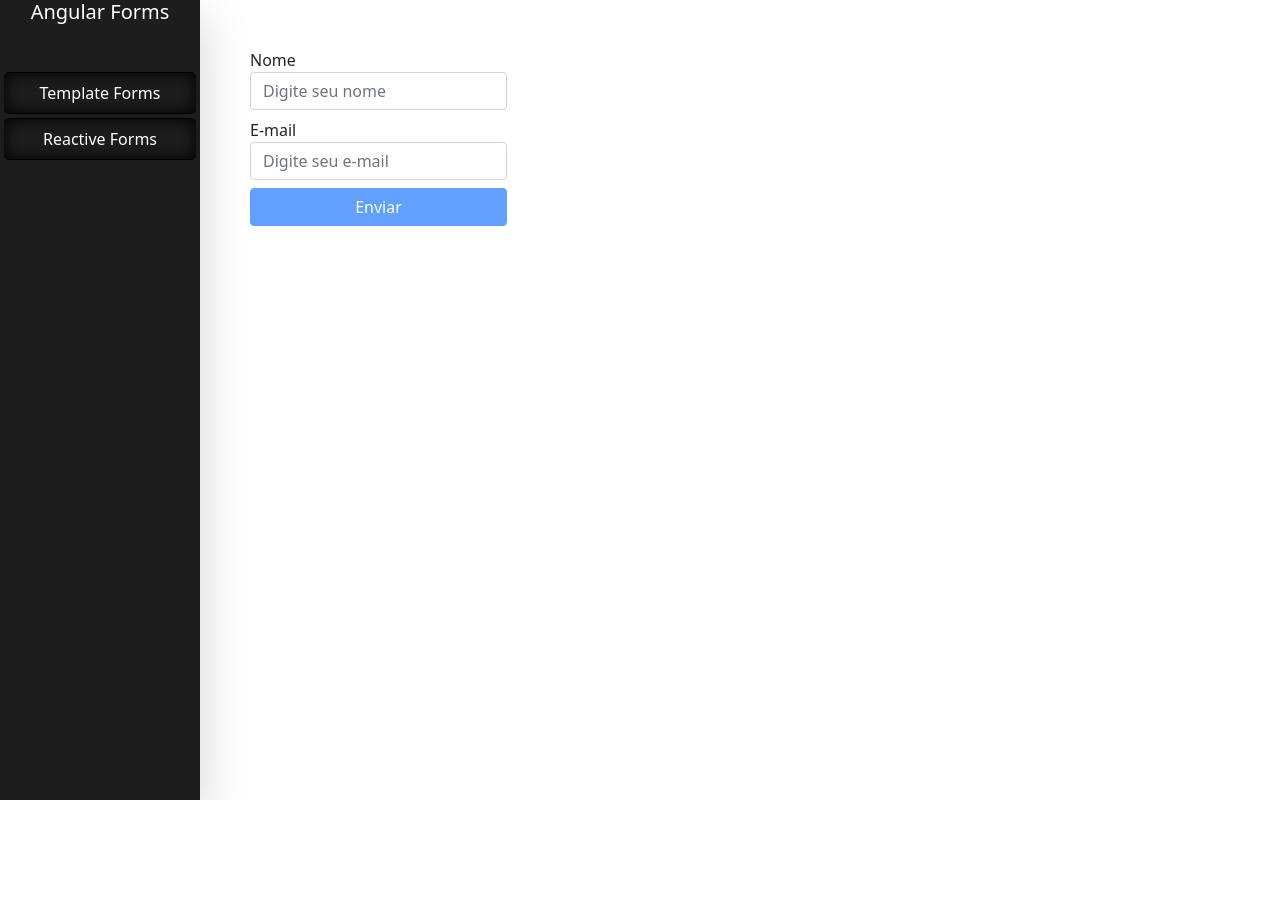
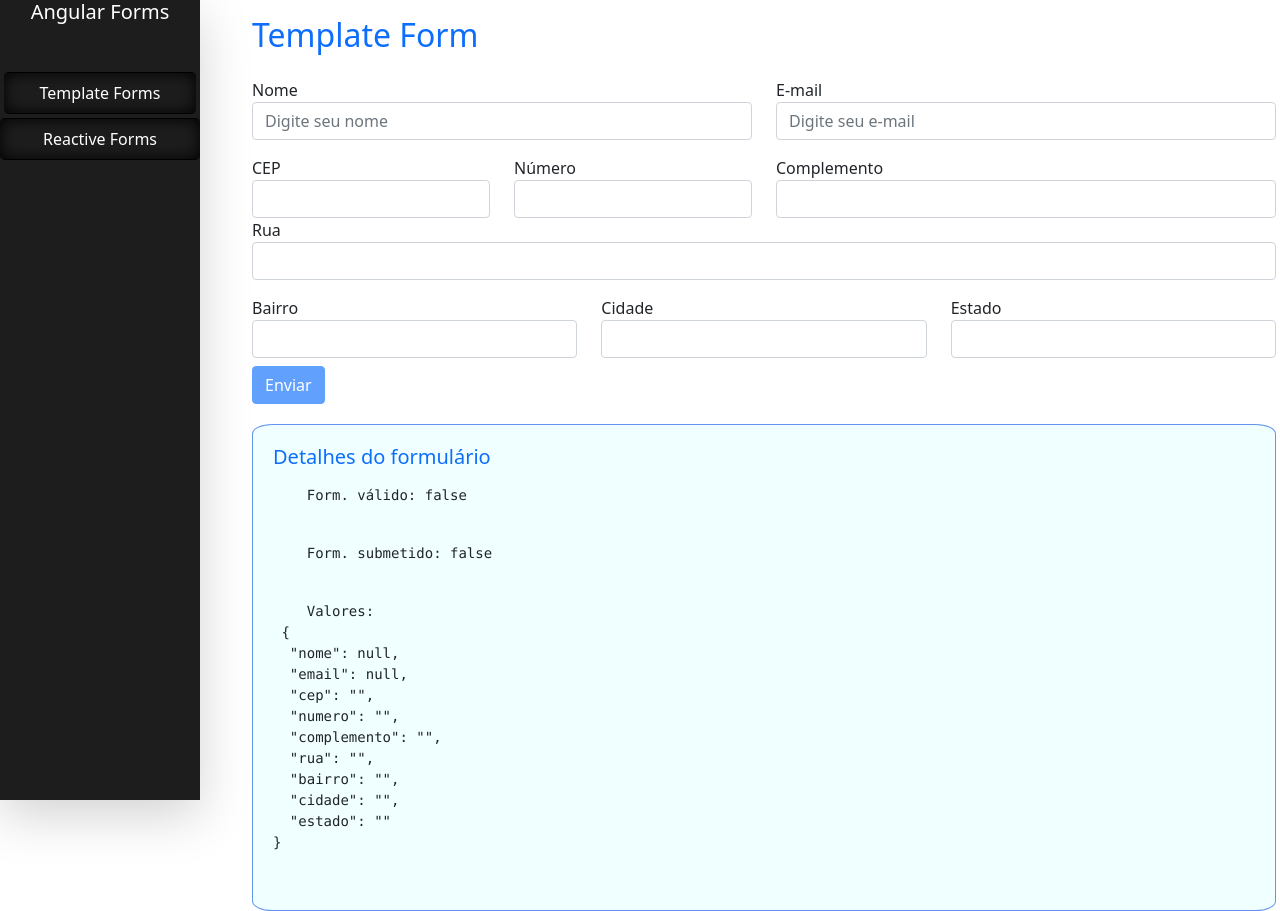
Before and after one commit to DaniloTeixeira/forms-angular, an Angular app: page /template in a window 1280 px wide. Before the commit the page ends 800 px from the top, so only its background shows below. Built offline with nearby package versions, Linux system fonts and the light colour scheme.

Commit message:
Criação do layout do formulário

```diff
--- /dev/null
+++ b/src/app/forms/form-debug/form-debug.component.css
@@ -0,0 +1,7 @@
+.pre {
+  margin-top: 20px;
+  padding: 20px;
+  background-color: azure;
+  border: 1px solid cornflowerblue;
+  border-radius: 2%;
+}
--- /dev/null
+++ b/src/app/forms/form-debug/form-debug.component.html
@@ -0,0 +1,12 @@
+<div class="pre" *ngIf="form">
+  <div class="mb-3 text-primary h5">Detalhes do formulário</div>
+  <pre>
+    Form. válido: {{ form.valid }}
+  </pre>
+  <pre>
+    Form. submetido: {{ form.submitted }}
+  </pre>
+  <pre>
+    Valores: <br> {{ form.value | json }}
+  </pre>
+</div>
--- /dev/null
+++ b/src/app/forms/form-debug/form-debug.component.ts
@@ -0,0 +1,14 @@
+import { Component, Input, OnInit } from '@angular/core';
+
+@Component({
+  selector: 'app-form-debug',
+  templateUrl: './form-debug.component.html',
+  styleUrls: ['./form-debug.component.css'],
+})
+export class FormDebugComponent implements OnInit {
+  @Input() form: any;
+
+  constructor() {}
+
+  ngOnInit(): void {}
+}
--- /dev/null
+++ b/src/app/forms/form-debug/index.ts
@@ -0,0 +1 @@
+export * from './form-debug.component';
--- a/src/app/forms/template/template.component.css
+++ b/src/app/forms/template/template.component.css
@@ -8,3 +8,13 @@
 .ng-invalid.ng-touched:not(form) {
   border: 1px solid red;
 }
+
+form {
+  width: 80vw;
+}
+
+/* .btn {
+  display: flex;
+  width: 50%;
+
+} */
--- a/src/app/forms/template/template.component.html
+++ b/src/app/forms/template/template.component.html
@@ -1,6 +1,10 @@
 <!-- #f -> variável local -->
-<form #f="ngForm" (ngSubmit)="onSubmit(f)">
-  <div class="form-group mt-5">
+
+<div class="container-fluid">
+  <h2 class="text-primary mt-3">Template Form</h2>
+  <form class="mt-4" #f="ngForm" (ngSubmit)="onSubmit(f)">
+    <div class="row mb-3">
+      <div class="form-group col-md-6">
         <label for="nome">Nome</label>
         <input
           type="text"
@@ -12,15 +16,17 @@
           required
           #nome="ngModel"
         />
-    <div class="text-danger" *ngIf="!nome.valid && nome.touched">
-      Campo obrigatório!
+        <span class="text-danger" *ngIf="!nome.valid && nome.touched">
+          Nome é obrigatório!
+        </span>
       </div>
+
       <!--
             [(ngModel)]="user.nome" -> two way data-binding = O objeto é atualizado juntamente com as mudanças do input
             [ngModel]="user.nome" -> property-binding = Apenas inicializa o valor, o objeto não é atualizado com as mudanças do input
         -->
-  </div>
-  <div class="form-group mt-2">
+
+      <div class="form-group col-md-6">
         <label for="">E-mail</label>
         <input
           type="email"
@@ -33,8 +39,9 @@
           email
           #email="ngModel"
         />
-    <div class="text-danger" *ngIf="!email.valid && nome.touched">
+        <span class="text-danger" *ngIf="!email.valid && email.touched">
           E-mail inválido!
+        </span>
       </div>
 
       <!--
@@ -43,11 +50,132 @@
             validador do campo e-mail -> pattern="^[_a-z0-9-]+(\.[_a-z0-9-]+)*@[a-z0-9-]+(\.[a-z0-9-]+).(\.[a-z]{2,3})$"
         -->
     </div>
-  <button
-    class="btn btn-primary mt-2 w-100"
-    [disabled]="!f.valid"
-    type="submit"
+
+    <div class="row">
+      <div class="col-md-3">
+        <label for="cep" class="control-label">CEP</label>
+        <input
+          type="text"
+          class="form-control"
+          id="cep"
+          name="cep"
+          ngModel
+          required
+          #cep="ngModel"
+        />
+        <span class="text-danger" *ngIf="!cep.valid && cep.touched">
+          CEP é obrigatório!
+        </span>
+      </div>
+
+      <div class="col-md-3">
+        <label for="numero" class="control-label">Número</label>
+        <input
+          type="number"
+          class="form-control"
+          id="numero"
+          name="numero"
+          ngModel
+          required
+          #numero="ngModel"
+        />
+        <span class="text-danger" *ngIf="!numero.valid && numero.touched">
+          Número é obrigatório!
+        </span>
+      </div>
+
+      <div class="col-md-6">
+        <label for="cep" class="control-label">Complemento</label>
+        <input
+          type="text"
+          class="form-control"
+          id="complemento"
+          name="complemento"
+          ngModel
+          required
+          #complemento="ngModel"
+        />
+        <span
+          class="text-danger"
+          *ngIf="!complemento.valid && complemento.touched"
         >
+          Complemento é obrigatório!
+        </span>
+      </div>
+    </div>
+
+    <div class="row mb-3">
+      <div class="form-group col-md-12">
+        <label for="nome">Rua</label>
+        <input
+          type="text"
+          class="form-control"
+          id="rua"
+          name="rua"
+          ngModel
+          required
+          #rua="ngModel"
+        />
+        <span class="text-danger" *ngIf="!rua.valid && rua.touched">
+          Rua é obrigatória!
+        </span>
+      </div>
+    </div>
+
+    <div class="row">
+      <div class="col-md-4">
+        <label for="cep" class="control-label">Bairro</label>
+        <input
+          type="text"
+          class="form-control"
+          id="bairro"
+          name="bairro"
+          ngModel
+          required
+          #bairro="ngModel"
+        />
+        <span class="text-danger" *ngIf="!bairro.valid && bairro.touched">
+          Bairro é obrigatório!
+        </span>
+      </div>
+
+      <div class="col-md-4">
+        <label for="cidade" class="control-label">Cidade</label>
+        <input
+          type="number"
+          class="form-control"
+          id="cidade"
+          name="cidade"
+          ngModel
+          required
+          #cidade="ngModel"
+        />
+        <span class="text-danger" *ngIf="!cidade.valid && cidade.touched">
+          Cidade é obrigatória!
+        </span>
+      </div>
+
+      <div class="col-md-4">
+        <label for="cep" class="control-label">Estado</label>
+        <input
+          type="text"
+          class="form-control"
+          id="estado"
+          name="estado"
+          ngModel
+          required
+          #estado="ngModel"
+        />
+        <span class="text-danger" *ngIf="!estado.valid && estado.touched">
+          Estado é obrigatório!
+        </span>
+      </div>
+    </div>
+
+    <button class="btn btn-primary mt-2" [disabled]="!f.valid" type="submit">
       Enviar
     </button>
+
+    <app-form-debug [form]="f"></app-form-debug>
   </form>
+</div>
--- a/src/app/shared/sidenav/sidenav.component.css
+++ b/src/app/shared/sidenav/sidenav.component.css
@@ -4,7 +4,7 @@ nav {
   height: 100vh;
   text-align: center;
   color: white;
-  margin-right: 50px;
+  margin-right: 40px;
 }
 
 a {
--- a/src/app/shared/sidenav/sidenav.component.html
+++ b/src/app/shared/sidenav/sidenav.component.html
@@ -7,7 +7,7 @@
       >
     </li>
     <li class="nav-item">
-      <a class="nav-link mt-1 mx-1 rounded-3" routerLink="/reactive"
+      <a class="nav-link mt-1 rounded-3" routerLink="/reactive"
         >Reactive Forms</a
       >
     </li>
```
Also changed, not shown: src/app/forms/forms.module.ts (+7 -1 lines), 1 other file (tests, documents, lock files or other folders). Lines whose indentation alone changed are shown as unchanged.
